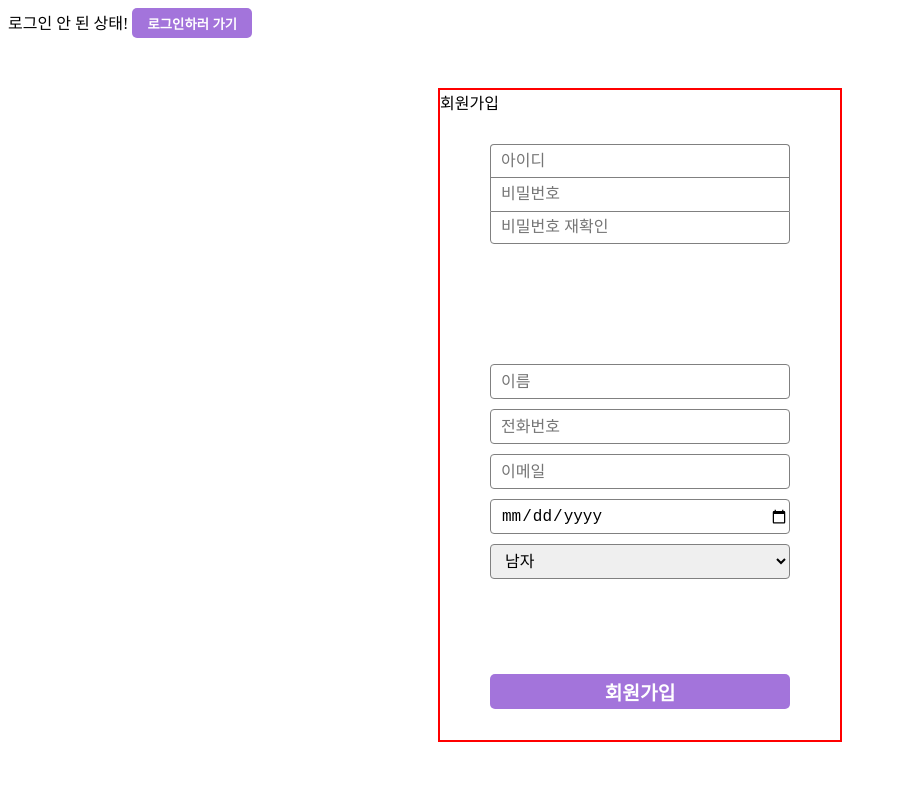
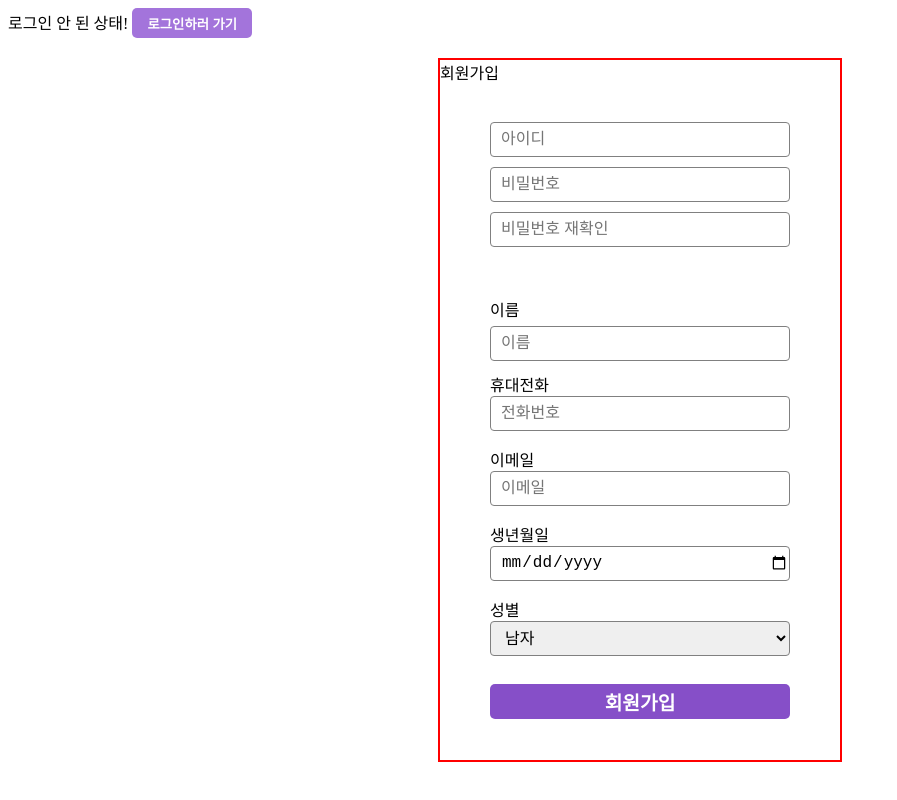
Before and after one commit to happyKale/react-start, a React (Create React App) app in the folder front-end/: page /signup in a window 1280 px wide. Shown: the whole page, without its empty margins (0-897 px from the left). Built offline with nearby package versions, Linux system fonts and the light colour scheme.

Commit message:
Feat: add inputData type, handleChange

```diff
--- a/front-end/src/app/screens/signup/SignUpScreen.tsx
+++ b/front-end/src/app/screens/signup/SignUpScreen.tsx
@@ -1,5 +1,16 @@
-import React from "react";
+import React, { useState } from "react";
 import { Button, FlexBox, Form, Input, Select } from "../../components";
+
+type SignUpForm = {
+  id: string;
+  pwd: string;
+  pwdCheck: string;
+  name: string;
+  phone: string;
+  email: string;
+  birth: string;
+  gender: string;
+};
 
 function SignUpScreen() {
   // prop destruction
@@ -7,58 +18,81 @@ function SignUpScreen() {
   // lib hooks
 
   // state, ref, querystring hooks
+  const [inputData, setInputData] = useState<SignUpForm>({
+    id: "",
+    pwd: "",
+    pwdCheck: "",
+    name: "",
+    phone: "",
+    email: "",
+    birth: "",
+    gender: "",
+  });
 
   // form hooks
 
   // query hooks
 
   // calculated values
-  const optionList = [
-    { name: "남자", selected: false },
-    { name: "여자", selected: false },
-    { name: "선택안함", selected: true },
-  ];
+  const optionList = [{ name: "남자" }, { name: "여자" }, { name: "선택안함" }];
 
   // effects
 
   // handlers
+  const handleChange = (
+    e: React.ChangeEvent<HTMLInputElement> &
+      React.ChangeEvent<HTMLSelectElement>
+  ) => {
+    setInputData({ ...inputData, [e.target.name]: e.target.value });
+  };
+
+  console.log("회원가입폼: ", inputData);
 
   return (
     <Form
       method="post"
       width="400px"
-      height="650px"
+      height="700px"
       border="2px solid red"
-      margin=" 50px auto"
+      margin="20px auto"
     >
       회원가입
       <FlexBox
         width="400px"
-        height="100px"
+        height="140px"
         direction="column"
         justifyContent="center"
         alignItems="center"
         margin="30px 0 0 0"
       >
         <Input
+          cursor="text"
           type="text"
+          name="id"
           placeholder="아이디"
           fontSize="1rem"
-          radius="4px 4px 0 0"
-          borderBottom="0px"
+          radius="4px"
+          margin="0 0 10px 0"
+          onChange={handleChange}
         />
         <Input
+          cursor="text"
           type="password"
+          name="pwd"
           placeholder="비밀번호"
           fontSize="1rem"
-          borderBottom="0px"
-          radius="0"
+          radius="4px"
+          margin="0 0 10px 0"
+          onChange={handleChange}
         />
         <Input
+          cursor="text"
           type="password"
+          name="pwdCheck"
           placeholder="비밀번호 재확인"
           fontSize="1rem"
-          radius="0 0 4px 4px"
+          radius="4px"
+          onChange={handleChange}
         />
       </FlexBox>
       <FlexBox
@@ -70,61 +104,74 @@ function SignUpScreen() {
         margin="30px 0 0 0"
       >
         <Input
-          label
+          isLabel={true}
+          cursor="text"
+          name="name"
           labelWidth="300px"
           labelHeight="75px"
-          name="이름"
+          labelName="이름"
           type="text"
           placeholder="이름"
           fontSize="1rem"
           radius="4px"
-          margin="5px auto 10px "
+          margin="5px auto 10px"
+          onChange={handleChange}
         />
         <Input
-          label
+          isLabel={true}
+          cursor="text"
+          name="phone"
           labelWidth="300px"
           labelHeight="75px"
-          name="휴대전화"
+          labelName="휴대전화"
           type="tel"
           placeholder="전화번호"
           fontSize="1rem"
           radius="4px"
           margin="0 0 10px 0"
+          onChange={handleChange}
         />
         <Input
-          label
+          isLabel={true}
+          cursor="text"
+          name="email"
           labelWidth="300px"
           labelHeight="75px"
-          name="이메일"
+          labelName="이메일"
           type="email"
           placeholder="이메일"
           fontSize="1rem"
           radius="4px"
           margin="0 0 10px 0"
+          onChange={handleChange}
         />
         <Input
-          label
+          isLabel={true}
+          name="birth"
           labelWidth="300px"
           labelHeight="75px"
-          name="생년월일"
+          labelName="생년월일"
           type="date"
           fontSize="1rem"
           radius="4px"
           margin="0 0 10px 0"
+          onChange={handleChange}
         />
         <Select
-          label
+          name="gender"
+          isLabel={true}
           labelWidth="300px"
           labelHeight="75px"
-          name="성별"
+          labelName="성별"
           optionList={optionList}
           fontSize="1rem"
           radius="4px"
           margin="0 0 10px 0"
+          onChange={handleChange}
         />
       </FlexBox>
       <Button
-        backgroundColor="#a374db"
+        backgroundColor="#864fc8"
         fontSize="1.2rem"
         margin="0 auto"
         display="block"
```
